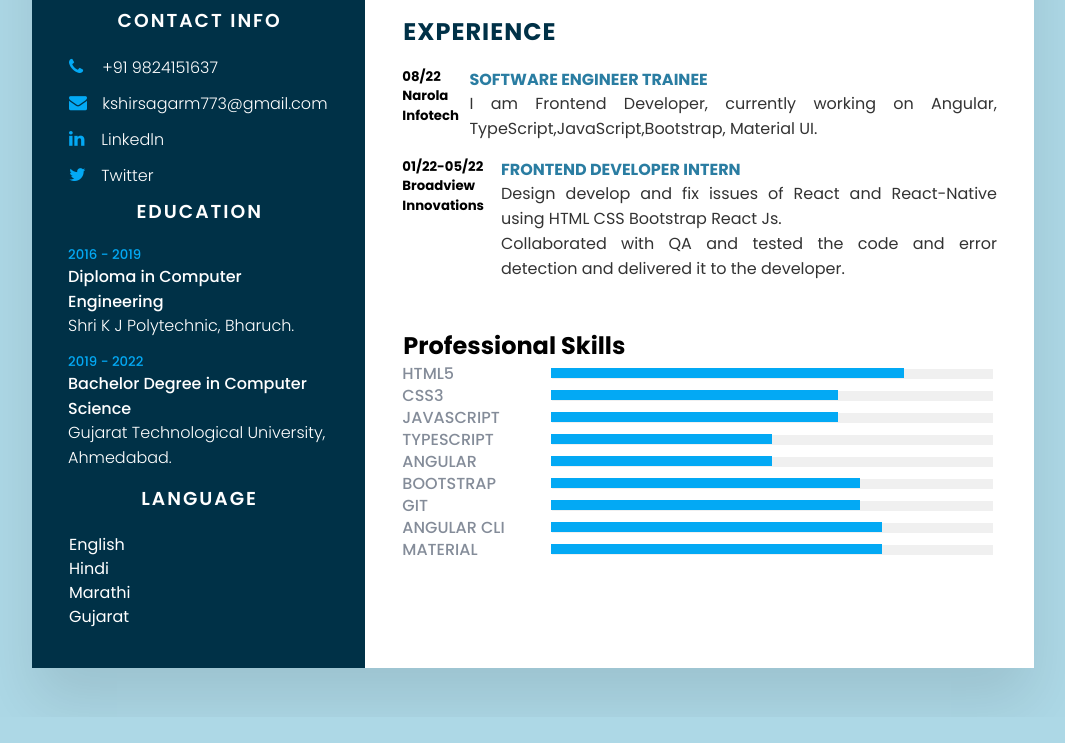
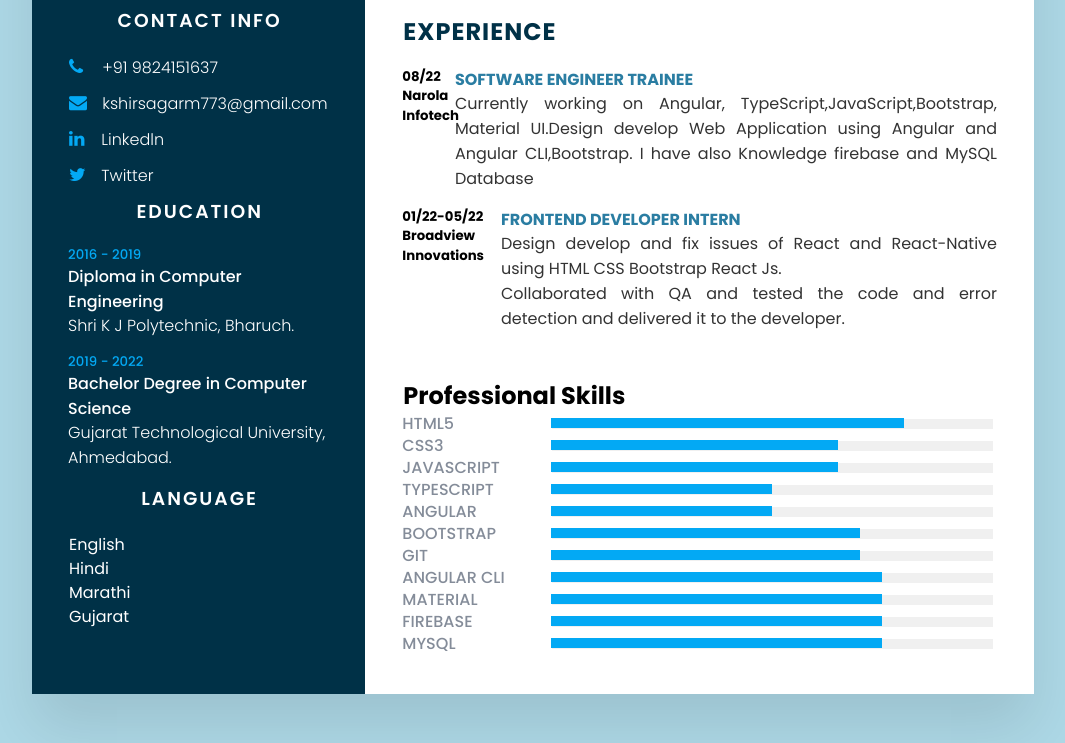
Before and after one commit to mPrograms-mg/Digital-CV, a plain HTML site: page index.html in a window 1280 px wide. Shown: the part 390-1133 px from the top of the page, without its empty margins (107-1172 px from the left). Before the commit the page ends 1107 px from the top, so only its background shows below. Drawn offline with Linux system fonts and the light colour scheme.

Commit message:
Update Skill

```diff
--- a/index.html
+++ b/index.html
@@ -110,8 +110,10 @@
             <div class="text">
               <h4>Software Engineer Trainee</h4>
               <p>
-                I am Frontend Developer, currently working on Angular,
-                TypeScript,JavaScript,Bootstrap, Material UI.
+                Currently working on Angular, TypeScript,JavaScript,Bootstrap,
+                Material UI.Design develop Web Application using Angular and
+                Angular CLI,Bootstrap. I have also Knowledge firebase and MySQL
+                Database
               </p>
             </div>
           </div>
@@ -188,6 +190,18 @@
               <div style="width: 75%"></div>
             </div>
           </div>
+          <div class="box">
+            <h4>Firebase</h4>
+            <div class="percent">
+              <div style="width: 75%"></div>
+            </div>
+          </div>
+          <div class="box">
+            <h4>MySQL</h4>
+            <div class="percent">
+              <div style="width: 75%"></div>
+            </div>
+          </div>
         </div>
       </div>
     </div>
```
